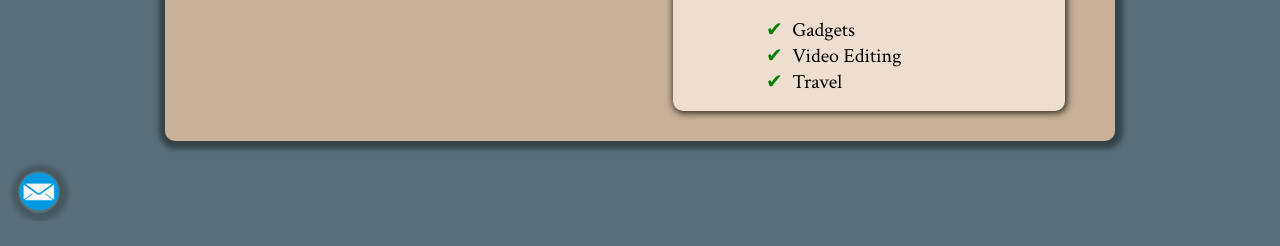
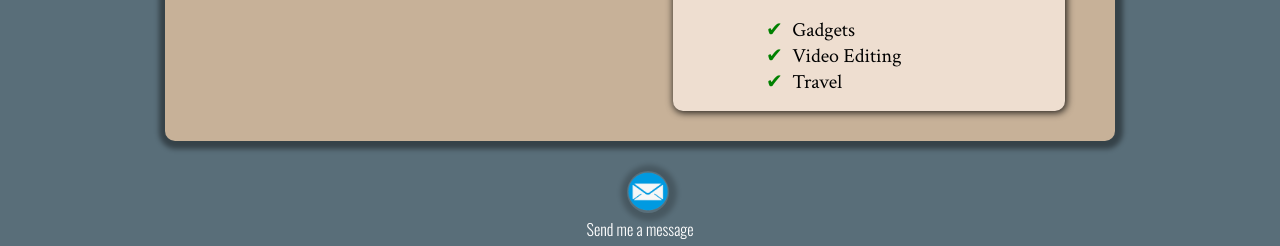
Before and after one commit to mathewwww/CSDC105, a plain HTML site: page index.html in a window 1280 px wide. Shown: the part 1149-1395 px from the top of the page. Before the commit the page ends 1370 px from the top, so only its background shows below. Drawn offline with nearby package versions, Linux system fonts and the light colour scheme.

Commit message:
Update index.html

```diff
--- a/index.html
+++ b/index.html
@@ -176,7 +176,8 @@
     </div>
 
     <div class="link">
-        <a href="contact.html"><img src="email.png" alt="question" style="width:42px; height:42px;"></a>
+        <a href="contact.html"><img src="email.png" alt="question" style="width:42px; height:42px; text-align: center; margin-left: 49%; line-height: 1px;"></a>
+        <p style="color: white; font-family: 'Oswald', sans-serif; text-align: center; line-height: 1px;">Send me a message</p>
     </div>
 
 </body>
```
